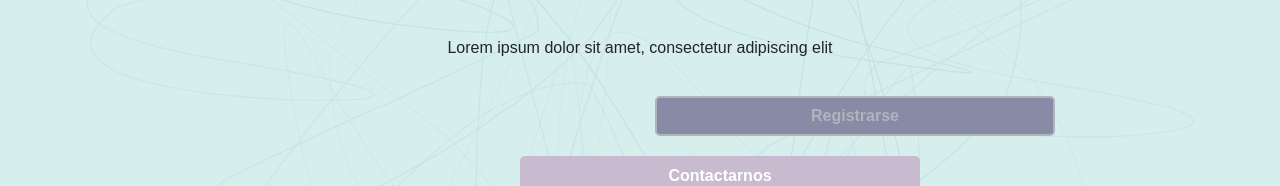
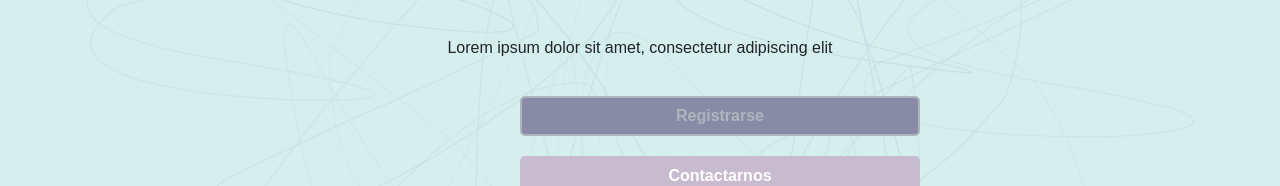
Before and after one commit to No-Country/c6-28-vue-node, a Vue app: page / in a window 1280 px wide. Shown: the part 1915-2101 px from the top of the page. Built offline with nearby package versions, Linux system fonts and the light colour scheme.

Commit message:
arreglos

```diff
--- a/src/views/HomeView.vue
+++ b/src/views/HomeView.vue
@@ -86,8 +86,8 @@
       <p>Lorem ipsum dolor sit amet, consectetur adipiscing elit</p>
 
       <div class="d-grid gap-2 d-md-block">
-        <router-link class="d-grid gap-2 d-md-block" to="/register">
-          <button type="button " class=" butRegister">Registrarse</button>
+        <router-link  to="/register">
+          <button type="button" class="butRegister">Registrarse</button>
         </router-link>
 
         <button type="button" class="butContact">Contactarnos</button>
@@ -182,12 +182,10 @@ h5 {
 }
 
 @media screen and (max-width: 700px) {
-  .imgMascota{
-
+  .imgMascota {
     height: 80px;
     width: 200px;
   }
-
 }
 
 @media (max-width: 750px) {
@@ -199,7 +197,6 @@ h5 {
     max-width: 50%;
   }
 }
-
 
 @media screen and (min-width: 760px) {
   .categoryImages {
```
